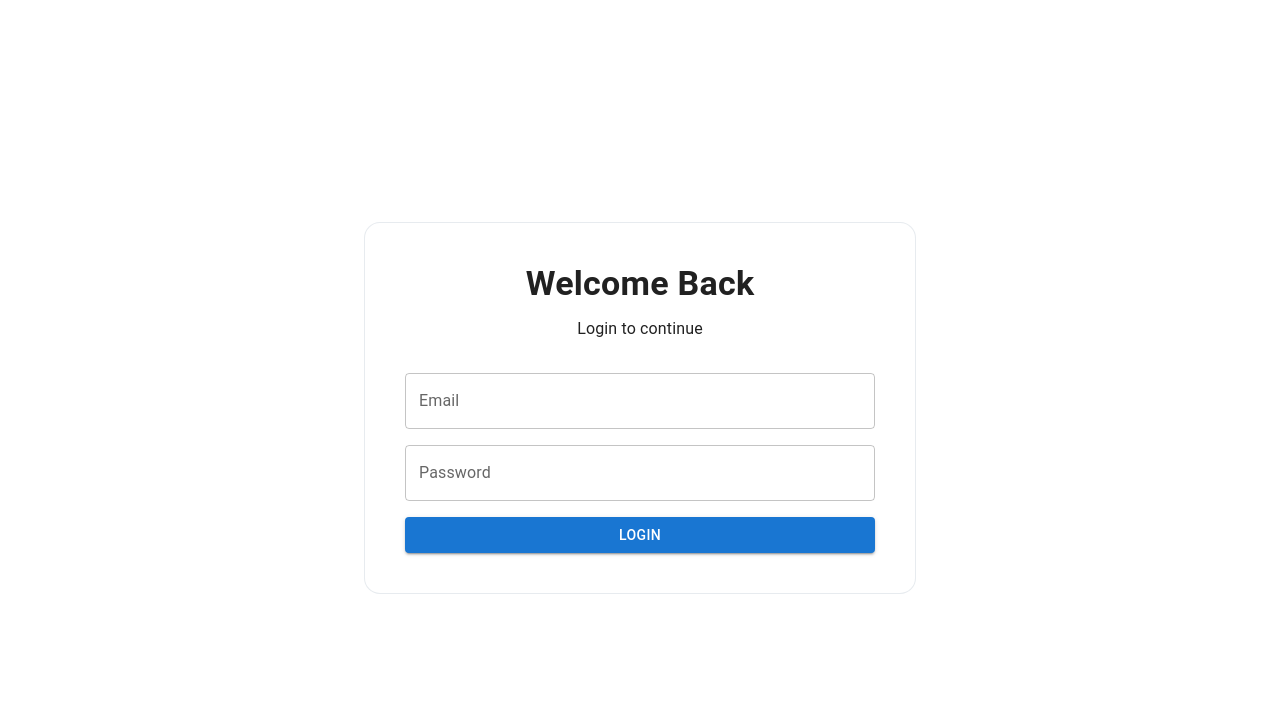
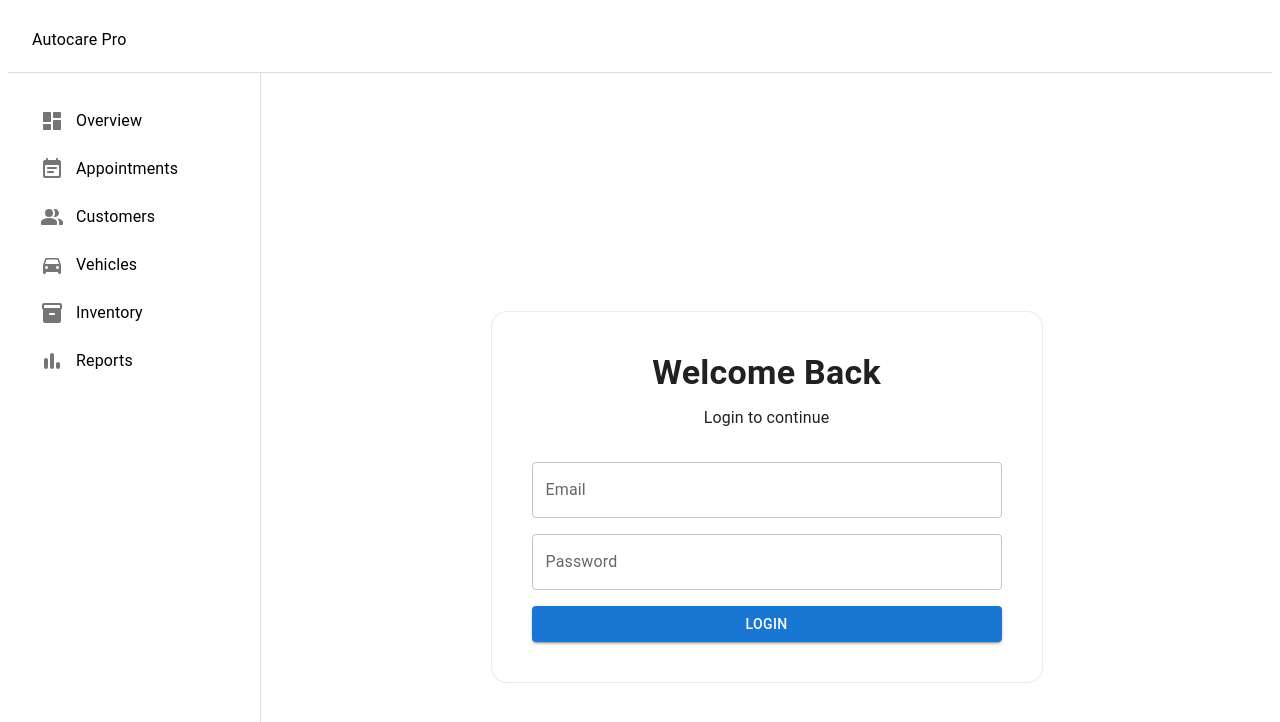
Before and after one commit to shelmiantony/AutocareProject-MERN, a React (Vite) app in the folder frontend/autocare-mern/: page /login in a window 1280 px wide. Shown: the top 722 px of the page. Built offline with nearby package versions, Linux system fonts and the light colour scheme.

Commit message:
#feat(sidebar): added sidebar with nested routes

```diff
--- /dev/null
+++ b/frontend/autocare-mern/src/layouts/Sidebar.tsx
@@ -0,0 +1,81 @@
+import { useState } from "react";
+import {
+  BarChartRounded,
+  DashboardRounded,
+  DirectionsCarRounded,
+  EventNoteRounded,
+  Inventory2Rounded,
+  PeopleAltRounded,
+} from "@mui/icons-material";
+import {
+  Box,
+  List,
+  ListItem,
+  ListItemButton,
+  ListItemIcon,
+  ListItemText,
+  Typography,
+} from "@mui/material";
+import { Outlet } from "react-router-dom";
+import { NavLink } from "react-router";
+const Sidebar = () => {
+  const navItems = [
+    { label: "Overview", path: "/home", icon: <DashboardRounded /> },
+    {
+      label: "Appointments",
+      path: "/appointments",
+      icon: <EventNoteRounded />,
+    },
+    { label: "Customers", path: "/customers", icon: <PeopleAltRounded /> },
+    { label: "Vehicles", path: "/vehicles", icon: <DirectionsCarRounded /> },
+    { label: "Inventory", path: "/inventory", icon: <Inventory2Rounded /> },
+    { label: "Reports", path: "/reports", icon: <BarChartRounded /> },
+  ];
+  return (
+    <Box sx={{ minHeight: "100vh" }}>
+      <Box
+        sx={{
+          height: 64,
+          borderBottom: "1px solid #ddd",
+          display: "flex",
+          alignItems: "center",
+          px: 3,
+        }}
+      >
+        <Typography>Autocare Pro</Typography>
+      </Box>
+      <Box sx={{ display: "flex" }}>
+        <Box
+          sx={{
+            width: 220,
+            minHeight: "calc(100vh - 64px)",
+            borderRight: "1px solid #ddd",
+            p: 2,
+          }}
+        >
+          <List>
+            {navItems.map((item) => (
+              <ListItem key={item.path} disablePadding>
+                <ListItemButton
+                  component={NavLink}
+                  to={item.path}
+                  style={({ isActive }) => ({
+                    backgroundColor: isActive ? "#e3f2fd" : "transparent",
+                  })}
+                >
+                  <ListItemIcon>{item.icon}</ListItemIcon>
+                  <ListItemText primary={item.label} />
+                </ListItemButton>
+              </ListItem>
+            ))}
+          </List>
+        </Box>
+        <Box sx={{ flex: 1, p: 3 }}>
+          <Outlet />
+        </Box>
+      </Box>
+    </Box>
+  );
+};
+
+export default Sidebar;
--- a/frontend/autocare-mern/src/routes/appRoutes.tsx
+++ b/frontend/autocare-mern/src/routes/appRoutes.tsx
@@ -3,11 +3,13 @@ import LoginPage from "../pages/LoginPage";
 import Register from "../pages/Register";
 import DashBoard from "../pages/Dashboard";
 import PrivateRoute from "../components/PrivateRoute";
+import Sidebar from "../layouts/SideBar";
 const AppRoutes = () => {
   return (
     <BrowserRouter>
       <Routes>
         <Route path="/" element={<Register />} />
+        <Route element={<Sidebar />}>
           <Route path="/login" element={<LoginPage />} />
           <Route
             path="/home"
@@ -17,6 +19,7 @@ const AppRoutes = () => {
               </PrivateRoute>
             }
           />
+        </Route>
       </Routes>
     </BrowserRouter>
   );
```
Also changed, not shown: frontend/autocare-mern/src/layouts/Navbar.tsx (deleted). Lines whose indentation alone changed are shown as unchanged.
